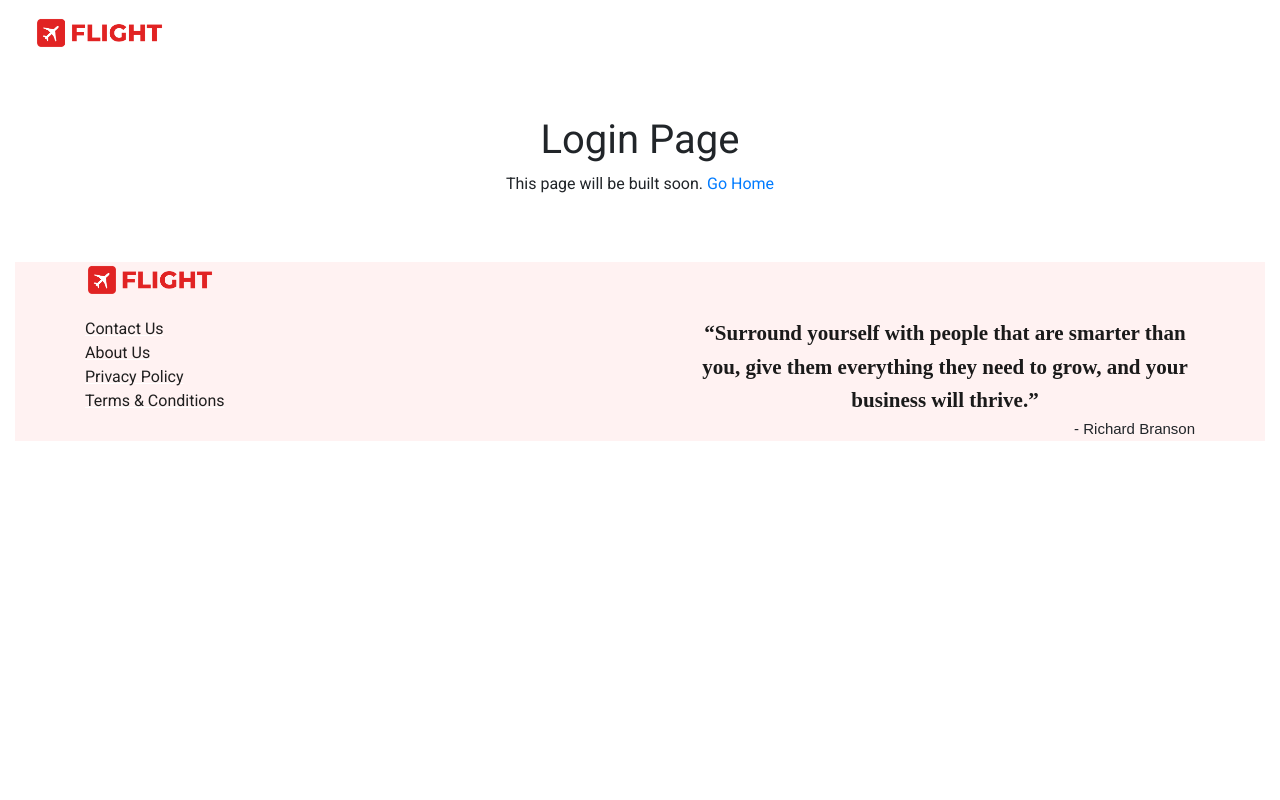
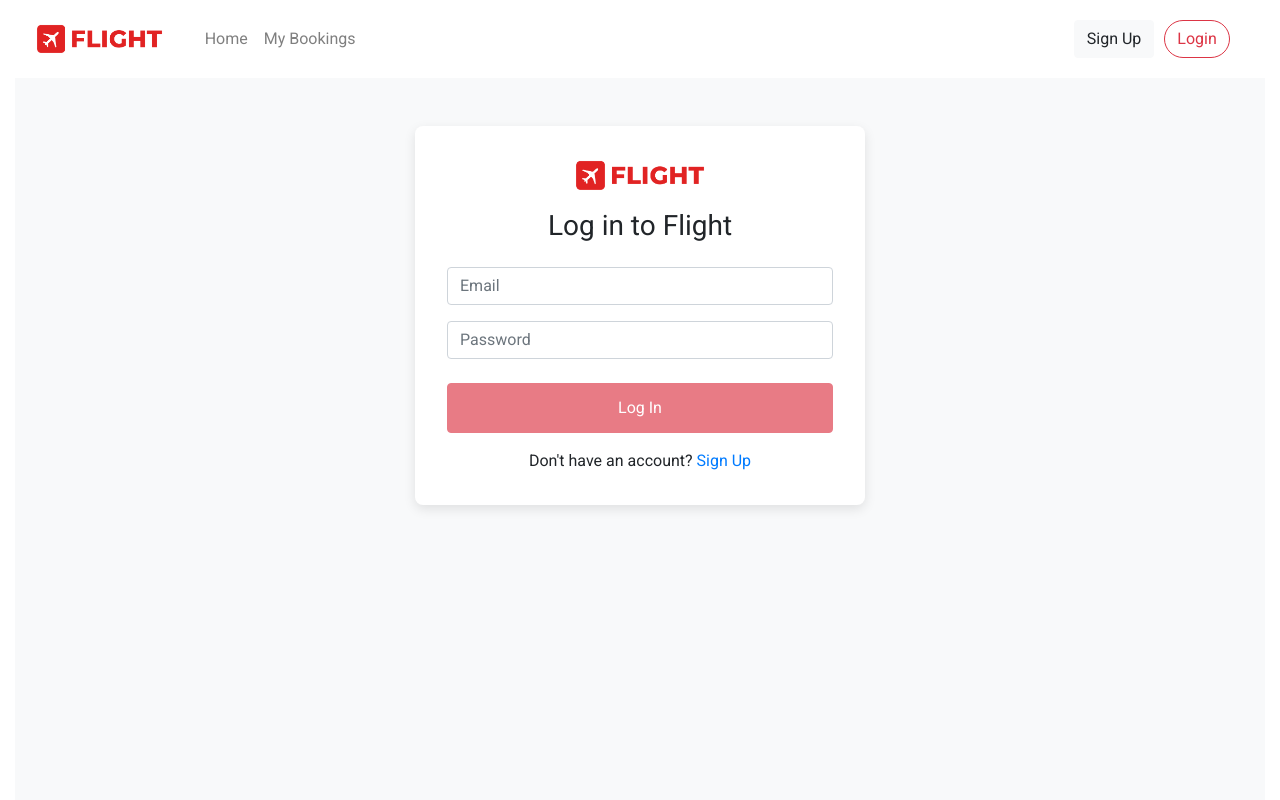
Before and after one commit to radhamadhab23/flights_ui, a React (Vite) app: page /login in a window 1280 px wide. Shown: the top 800 px of the page. Built offline with nearby package versions, Linux system fonts and the light colour scheme.

Commit message:
FEAT:login page built

```diff
--- a/src/App.jsx
+++ b/src/App.jsx
@@ -2,13 +2,16 @@
 
 import React from 'react';
 import { Routes, Route } from 'react-router-dom';
+import { Link } from 'react-router-dom';
+
+// Layout and Page Imports
 import Layout from './components/Layout';
 import HomePage from './pages/HomePage';
 import SearchPage from './components/SearchPage';
 import ReviewBookingPage from './pages/ReviewBookingPage';
 import RegisterPage from './pages/RegisterPage';
-import { Link } from 'react-router-dom';
-
+import LoginPage from './pages/LoginPage';
+import Header from './components/Header';
 
 // Placeholder for pages we haven't built yet
 const Placeholder = ({ title }) => (
@@ -24,15 +27,14 @@ function App() {
     <Routes>
       {/* This parent route renders the Layout for all child routes */}
       <Route path="/" element={<Layout />}>
-
         {/* Child Routes - These will be rendered inside the Layout's <Outlet /> */}
         <Route index element={<HomePage />} />
         <Route path="search" element={<SearchPage />} />
         <Route path="review-booking" element={<ReviewBookingPage />} />
         <Route path="register" element={<RegisterPage />} />
+        <Route path="login" element={<LoginPage />} />
 
         {/* Placeholder routes */}
-        <Route path="login" element={<Placeholder title="Login" />} />
         <Route path="bookings" element={<Placeholder title="My Bookings" />} />
         <Route path="contact" element={<Placeholder title="Contact Us" />} />
         <Route path="about" element={<Placeholder title="About Us" />} />
--- a/src/components/Header.jsx
+++ b/src/components/Header.jsx
@@ -13,7 +13,7 @@ const Header = () => {
                 <span className="navbar-toggler-icon"></span>
             </button>
 
-            <div className="collapse navbar-collapse" id="navbarSupportedContent">
+            <div className="navbar navbar-collapse" id="navbarSupportedContent">
                 <ul className="navbar-nav mr-auto">
                     <li className="nav-item">
                         <NavLink className={({ isActive }) =>
--- /dev/null
+++ b/src/pages/LoginPage.jsx
@@ -0,0 +1,98 @@
+import React, { useState, useEffect } from 'react';
+import { Link, useNavigate } from 'react-router-dom';
+import styles from './LoginPage.module.css';
+
+const LoginPage = () => {
+  const navigate = useNavigate();
+
+  const [email, setEmail] = useState('');
+  const [password, setPassword] = useState('');
+  const [isFormValid, setIsFormValid] = useState(false);
+  const [error, setError] = useState('');
+
+  useEffect(() => {
+    setIsFormValid(email.trim() !== '' && password.trim() !== '');
+  }, [email, password]);
+
+  const handleSubmit = async (e) => {
+    e.preventDefault();
+    setError('');
+
+    if (!isFormValid) return;
+
+    try {
+      const response = await fetch('http://localhost:5000/api/v1/user/signin', {
+        method: 'POST',
+        headers: { 'Content-Type': 'application/json' },
+        body: JSON.stringify({ email, password }),
+      });
+
+      const text = await response.text(); // handle empty or malformed JSON
+      const result = text ? JSON.parse(text) : {};
+
+      if (!response.ok) {
+        throw new Error(result?.error?.message || 'Login failed. Please check your credentials.');
+      }
+
+      alert('Login successful!');
+      // Save token in localStorage if needed
+      localStorage.setItem('token', result.data?.token || '');
+      navigate('/'); // redirect to homepage or dashboard
+
+    } catch (err) {
+      setError(err.message || 'Unexpected error occurred.');
+      console.error('Login error:', err);
+    }
+  };
+
+  return (
+    <div className={styles.container}>
+      <div className={styles.userBox}>
+        <div className="text-center">
+          <img src="/img/icon_logo.png" height="35" alt="Flight Logo" />
+          <h3>Log in to Flight</h3>
+        </div>
+
+        <form onSubmit={handleSubmit} className={styles.form}>
+          <div className="form-group mt-3">
+            <input
+              className="form-control"
+              type="email"
+              placeholder="Email"
+              value={email}
+              onChange={(e) => setEmail(e.target.value)}
+              required
+            />
+          </div>
+          <div className="form-group mt-3">
+            <input
+              className="form-control"
+              type="password"
+              placeholder="Password"
+              value={password}
+              onChange={(e) => setPassword(e.target.value)}
+              required
+            />
+          </div>
+
+          {error && <div className="alert alert-danger mt-3">{error}</div>}
+
+          <div className="text-center mt-4">
+            <input
+              className="btn btn-danger w-100"
+              type="submit"
+              value="Log In"
+              disabled={!isFormValid}
+            />
+          </div>
+        </form>
+
+        <div className="text-center mt-3">
+          Don't have an account? <Link to="/register">Sign Up</Link>
+        </div>
+      </div>
+    </div>
+  );
+};
+
+export default LoginPage;
--- /dev/null
+++ b/src/pages/LoginPage.module.css
@@ -0,0 +1,36 @@
+/* src/pages/LoginPage.module.css */
+.container {
+    display: flex;
+    justify-content: center;
+    padding-top: 6vh;
+    background-color: #f8f9fa;
+    min-height: 100vh;
+}
+
+.userBox {
+    width: 100%;
+    max-width: 450px;
+    background-color: #fff;
+    padding: 2rem;
+    border-radius: 8px;
+    box-shadow: 0 4px 12px rgba(0,0,0,0.1);
+    height: fit-content;
+}
+
+.userBox img {
+    margin-bottom: 1rem;
+}
+
+.userBox h3 {
+    margin-bottom: 1.5rem;
+}
+
+.form .form-group {
+    margin-bottom: 1rem;
+}
+
+.form input[type="submit"] {
+    width: 100%;
+    padding: 0.75rem;
+    font-size: 1rem;
+}
```
